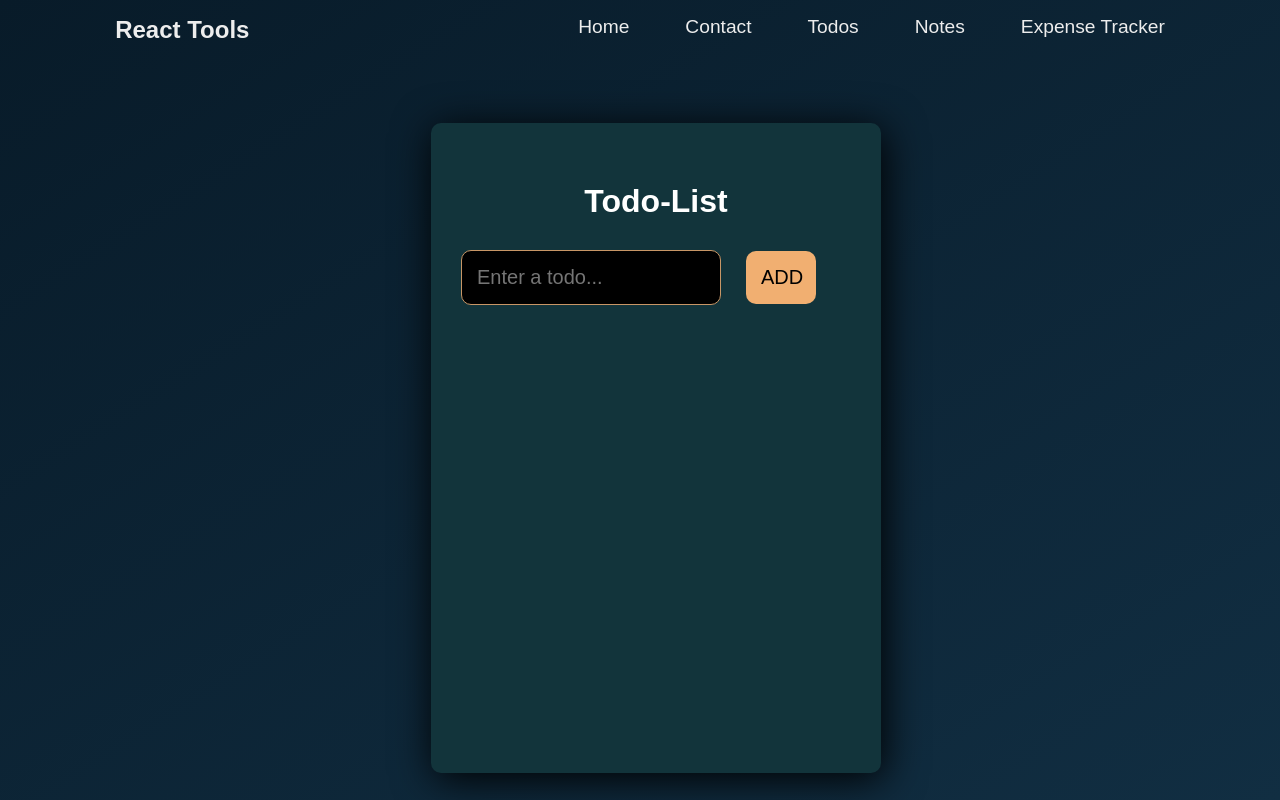
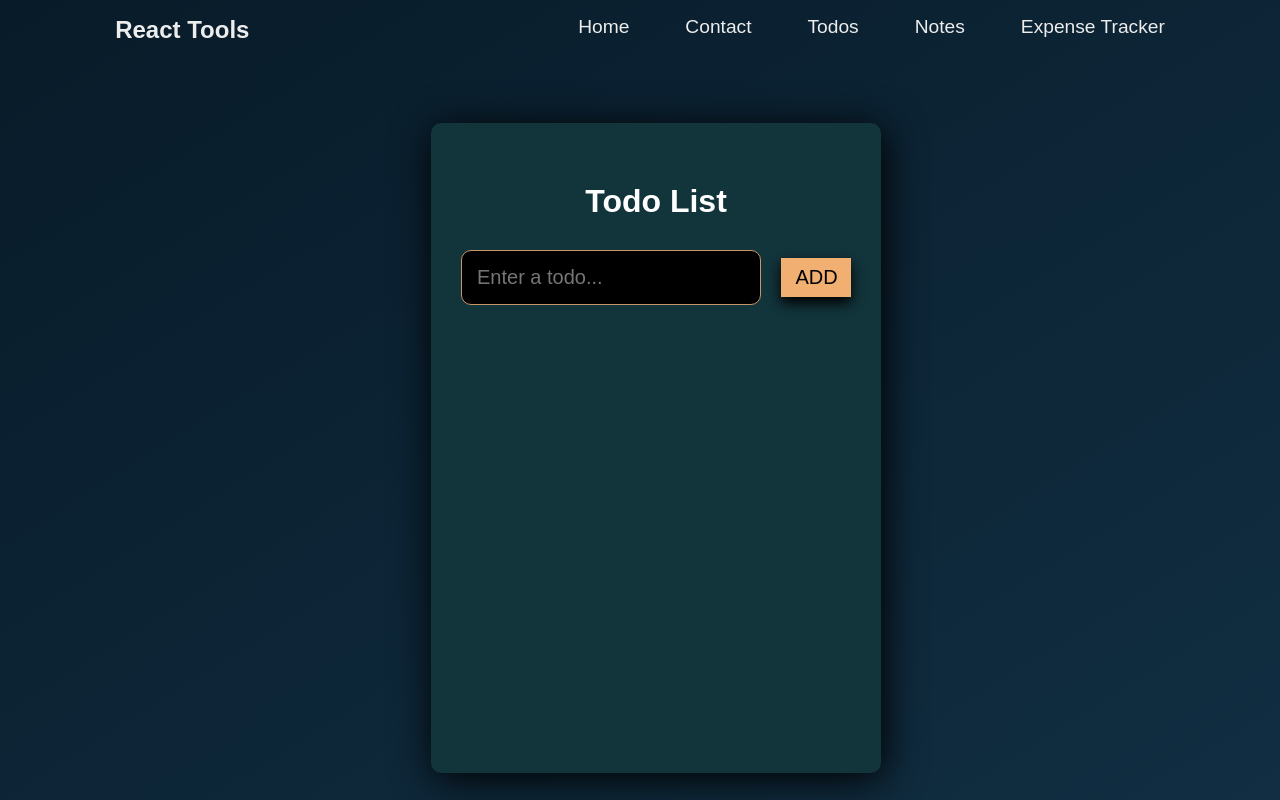
Before and after one commit to panntod/Tools-React, a React (Create React App) app: page /todos in a window 1280 px wide. Built offline with nearby package versions, Linux system fonts and the light colour scheme.

Commit message:
style: styling form

```diff
--- a/src/css/todolist.css
+++ b/src/css/todolist.css
@@ -43,9 +43,9 @@
 
   .task_input {
     outline: none;
-    width: 260px;
+    width: 300px;
     padding: 15px;
-    margin-right: 25px;
+    margin-right: 20px;
     font-size: 20px;
     color: #ccc;
     background-color: #000;
@@ -54,13 +54,19 @@
   }
 
   .button_add {
+    background-color: #f1af71;
+    box-shadow: 0 6px 12px black;
+    padding: .5rem .9rem;
+    font-size: 20px;
+    cursor: pointer;
+    border: none;
     width: 70px;
-    padding: 15px;
-    font-size: 20px;
-    border-radius: 10px;
-    border: 0;
-    background-color: #f1af71;
-    cursor: pointer;
+  }
+
+  .button_add:hover{
+    border: 1px solid #f1af71;
+    color: #f1af71;
+    background: black;
   }
 
   .list_item {
--- a/src/pages/todolist.js
+++ b/src/pages/todolist.js
@@ -18,7 +18,7 @@ const Todolist = () => {
       <div className="todos_wrapper">
         <div>
           <div className="center">
-            <h1>Todo-List</h1>
+            <h1>Todo List</h1>
           </div>
         </div>
         <div>
```
